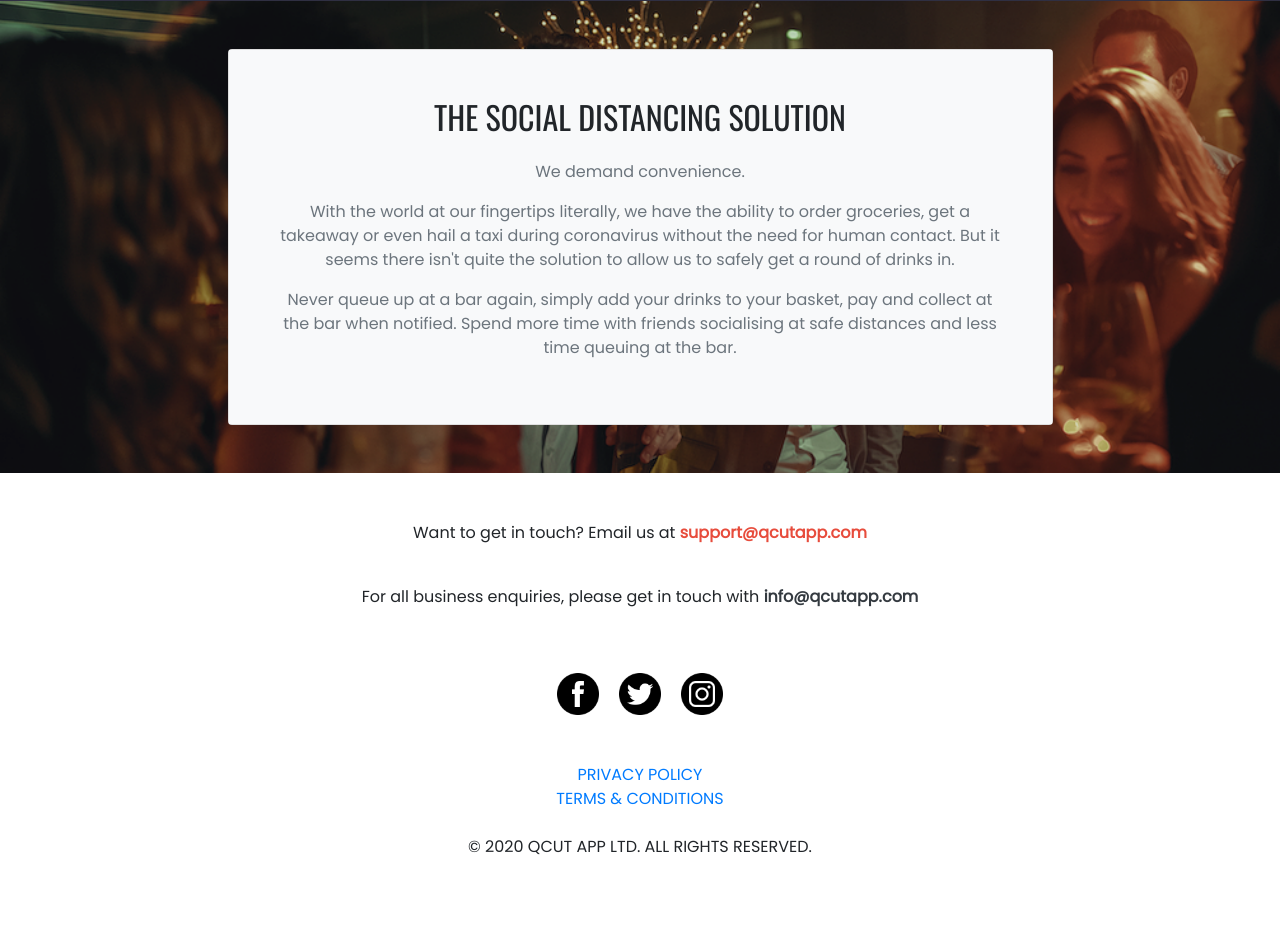
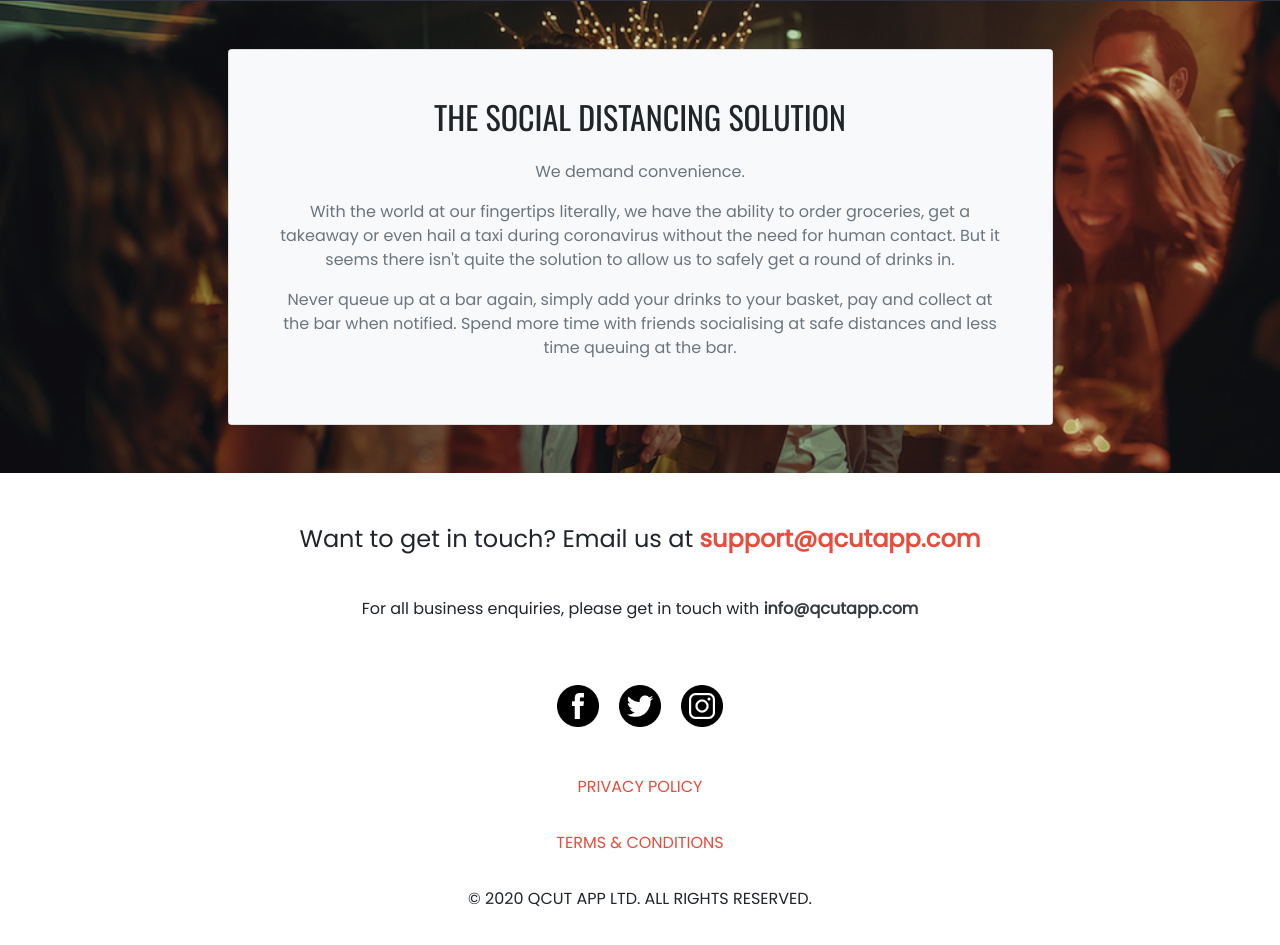
Before and after one commit to qcutapp/landing-page, a website built with Parcel: page src/index.html in a window 1280 px wide. Shown: the part 3557-4502 px from the top of the page. Before the commit the page ends 4480 px from the top, so only its background shows below. Built offline with nearby package versions, Linux system fonts and the light colour scheme.

Commit message:
Moar contact fixes

```diff
--- a/src/css/index.scss
+++ b/src/css/index.scss
@@ -117,6 +117,9 @@ section.fullheight {
     width: 42px;
     height: auto;
   }
+  .email-support {
+    font-size: 1.5em;
+  }
 }
 
 .text-brand-red {
--- a/src/index.html
+++ b/src/index.html
@@ -348,9 +348,9 @@
       <div class="container">
         <div class="row py-5">
           <div
-            class="col-sm d-flex flex-column justify-content-center align-items-center"
+            class="col-sm d-flex flex-column justify-content-center align-items-center text-center"
           >
-            <p>
+            <p class="email-support">
               Want to get in touch? Email us at
               <b
                 ><a href="mailto:support@qcutapp.com" class="text-brand-red"
@@ -392,9 +392,9 @@
                 />
               </li>
             </ul>
-            <a href="#">PRIVACY POLICY</a>
-            <a href="#">TERMS & CONDITIONS</a>
-            <p class="mt-4">&#169; 2020 QCUT APP LTD. ALL RIGHTS RESERVED.</p>
+            <a href="#" class="text-brand-red mb-3">PRIVACY POLICY</a>
+            <a href="#" class="text-brand-red my-3">TERMS & CONDITIONS</a>
+            <p class="mt-3">&#169; 2020 QCUT APP LTD. ALL RIGHTS RESERVED.</p>
           </div>
         </div>
       </div>
```
